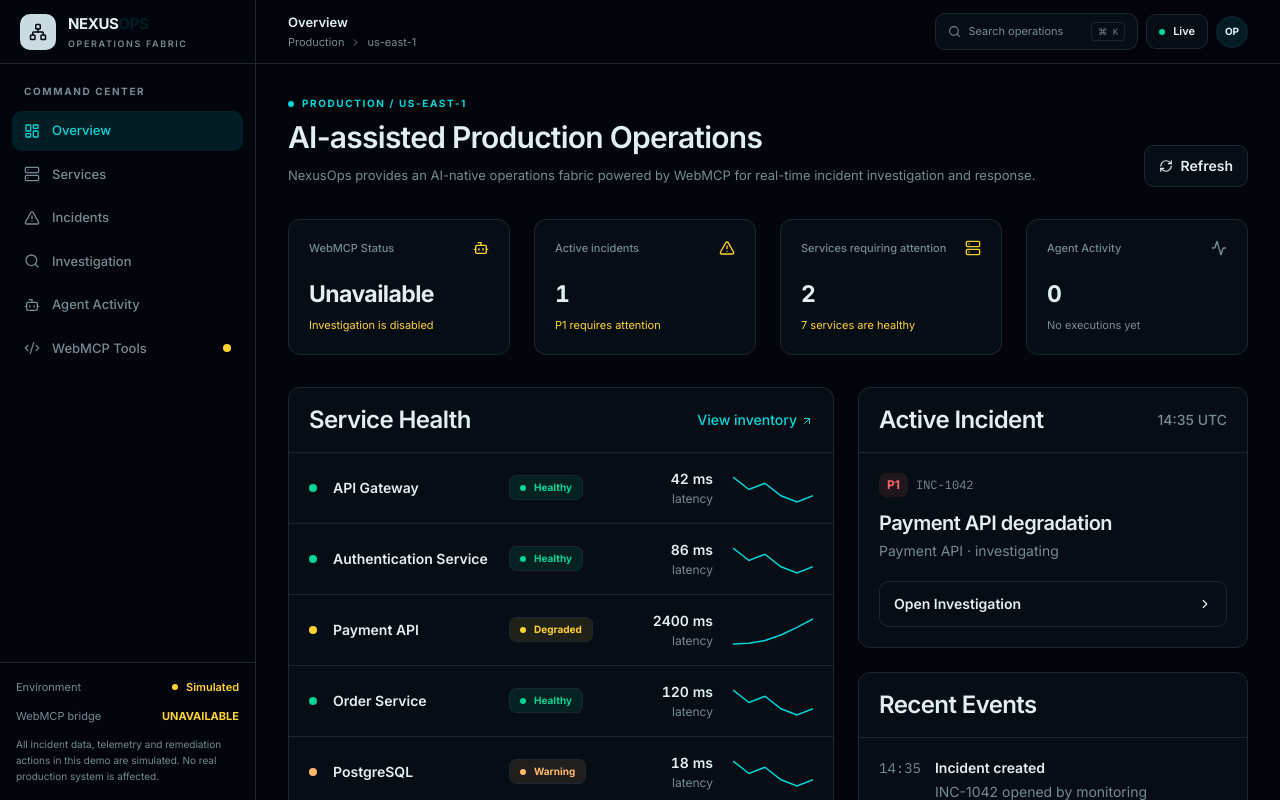
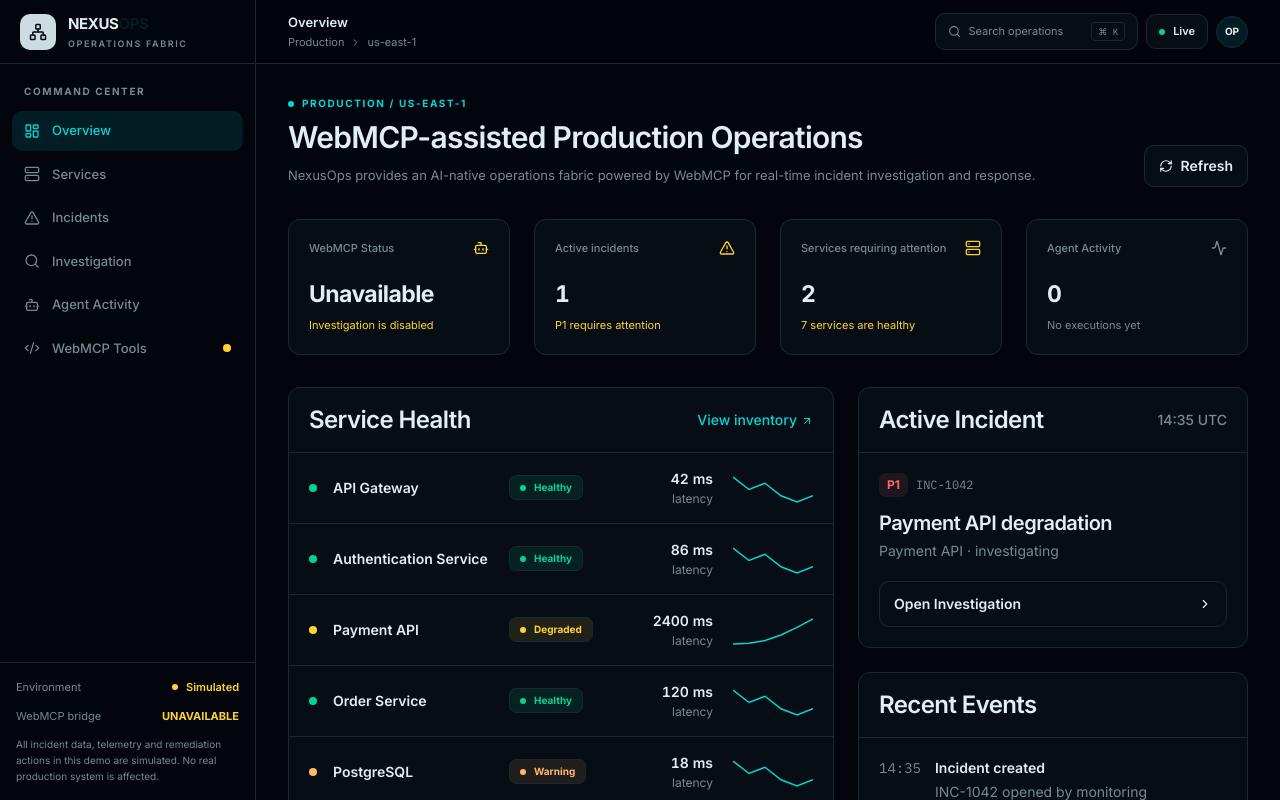
Before and after one commit to MariamBodokia/nexusops, a Next.js app: page / in a window 1280 px wide. Shown: the top 800 px of the page. Built offline with nearby package versions, Linux system fonts and the light colour scheme.

Commit message:
Final version of app

```diff
--- a/app/page.tsx
+++ b/app/page.tsx
@@ -526,7 +526,7 @@ function Overview({
     <>
       <PageHeader
         eyebrow="Production / us-east-1"
-        title="AI-assisted Production Operations"
+        title="WebMCP-assisted Production Operations"
         sub="NexusOps provides an AI-native operations fabric powered by WebMCP for real-time incident investigation and response."
         action={
           <button
```
